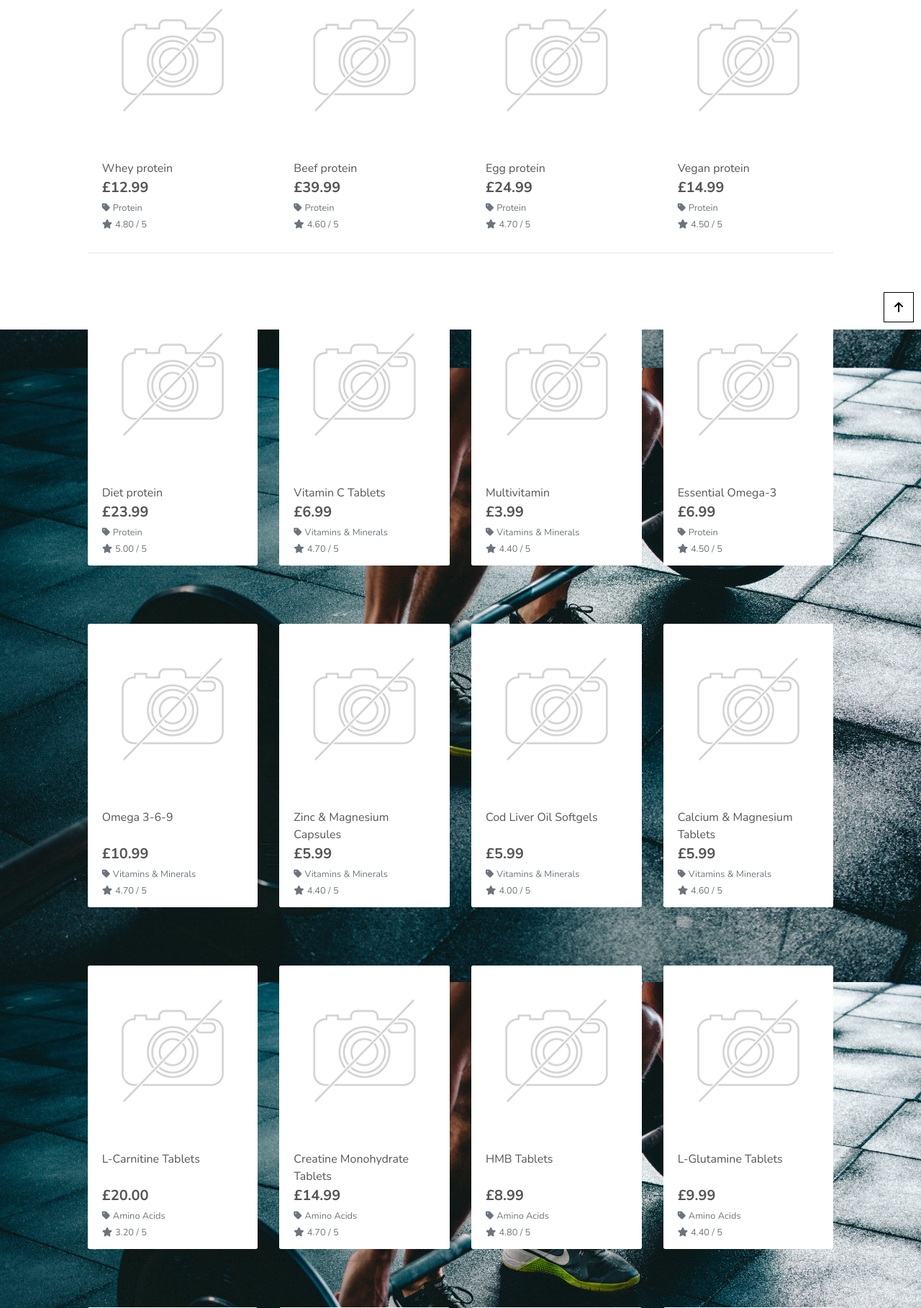
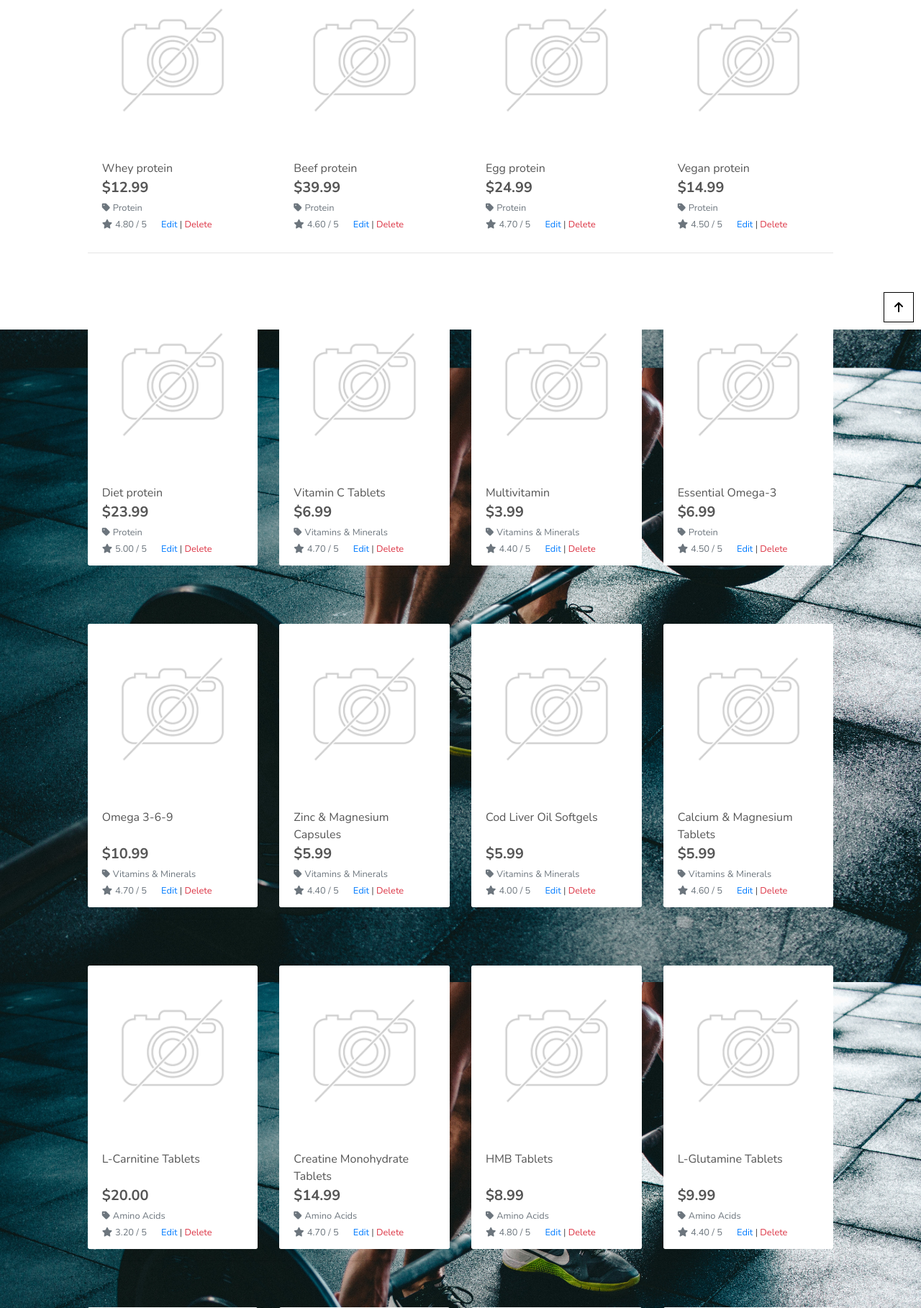
Before and after one commit to Leoney/fithub, a Django app: page /products/ in a window 1280 px wide. Shown: the part 342-2160 px from the top of the page at 72% size. Run offline with Django 3.2, Linux system fonts and the light colour scheme; a user stored in the database is signed in; data comes from the database, SQL or seed files in the repository; some libraries are stand-ins or nearby versions.

Commit message:
Product Admin - Deleting Products

```diff
--- a/products/templates/products/products.html
+++ b/products/templates/products/products.html
@@ -43,6 +43,9 @@
                     </div>
                     <div class="col-12 col-md-6 order-md-first">
                         <p class="text-muted mt-3 text-center text-md-left">
+                            {% if search_term or current_categories or current_sorting != 'None_None' %}
+                                <span class="small"><a href="{% url 'products' %}">Products Home</a> | </span>
+                            {% endif %}
                             {{ products|length }} Products{% if search_term %} found for <strong>"{{ search_term }}"</strong>{% endif %}
                         </p>
                     </div>
@@ -66,7 +69,7 @@
                                 <div class="card-footer bg-white pt-0 border-0 text-left">
                                     <div class="row">
                                         <div class="col">
-                                            <p class="lead mb-0 text-left font-weight-bold">£{{ product.price }}</p>
+                                            <p class="lead mb-0 text-left font-weight-bold">${{ product.price }}</p>
                                             {% if product.category %}
                                             <p class="small mt-1 mb-0">
                                                 <a class="text-muted" href="{% url 'products' %}?category={{ product.category.name }}">
@@ -78,6 +81,12 @@
                                                 <small class="text-muted"><i class="fas fa-star mr-1"></i>{{ product.rating }} / 5</small>
                                             {% else %}
                                                 <small class="text-muted">No Rating</small>
+                                            {% endif %}
+                                            {% if request.user.is_superuser %}
+                                                <small class="ml-3">
+                                                    <a href="{% url 'edit_product' product.id %}">Edit</a> |
+                                                    <a class="text-danger" href="{% url 'delete_product' product.id %}">Delete</a>
+                                                </small>
                                             {% endif %}
                                         </div>
                                     </div>
--- a/products/urls.py
+++ b/products/urls.py
@@ -6,4 +6,5 @@ urlpatterns = [
     path('<int:product_id>/', views.product_detail, name='product_detail'),
     path('add/', views.add_product, name='add_product'),
     path('edit/<int:product_id>/', views.edit_product, name='edit_product'),
+    path('delete/<int:product_id>/', views.delete_product, name='delete_product'),
 ]
--- a/products/views.py
+++ b/products/views.py
@@ -75,9 +75,9 @@ def add_product(request):
     if request.method == 'POST':
         form = ProductForm(request.POST, request.FILES)
         if form.is_valid():
-            form.save()
+            product = form.save()
             messages.success(request, 'Successfully added product!')
-            return redirect(reverse('add_product'))
+            return redirect(reverse('product_detail', args=[product.id]))
         else:
             messages.error(request, 'Failed to add product. Please ensure the form is valid.')
     else:
@@ -113,3 +113,11 @@ def edit_product(request, product_id):
     }
 
     return render(request, template, context)
+
+
+def delete_product(request, product_id):
+    """ Delete a product from the store """
+    product = get_object_or_404(Product, pk=product_id)
+    product.delete()
+    messages.success(request, 'Product deleted!')
+    return redirect(reverse('products'))
```
Also changed, not shown: products/templates/products/product_detail.html (+7 -1 lines).
